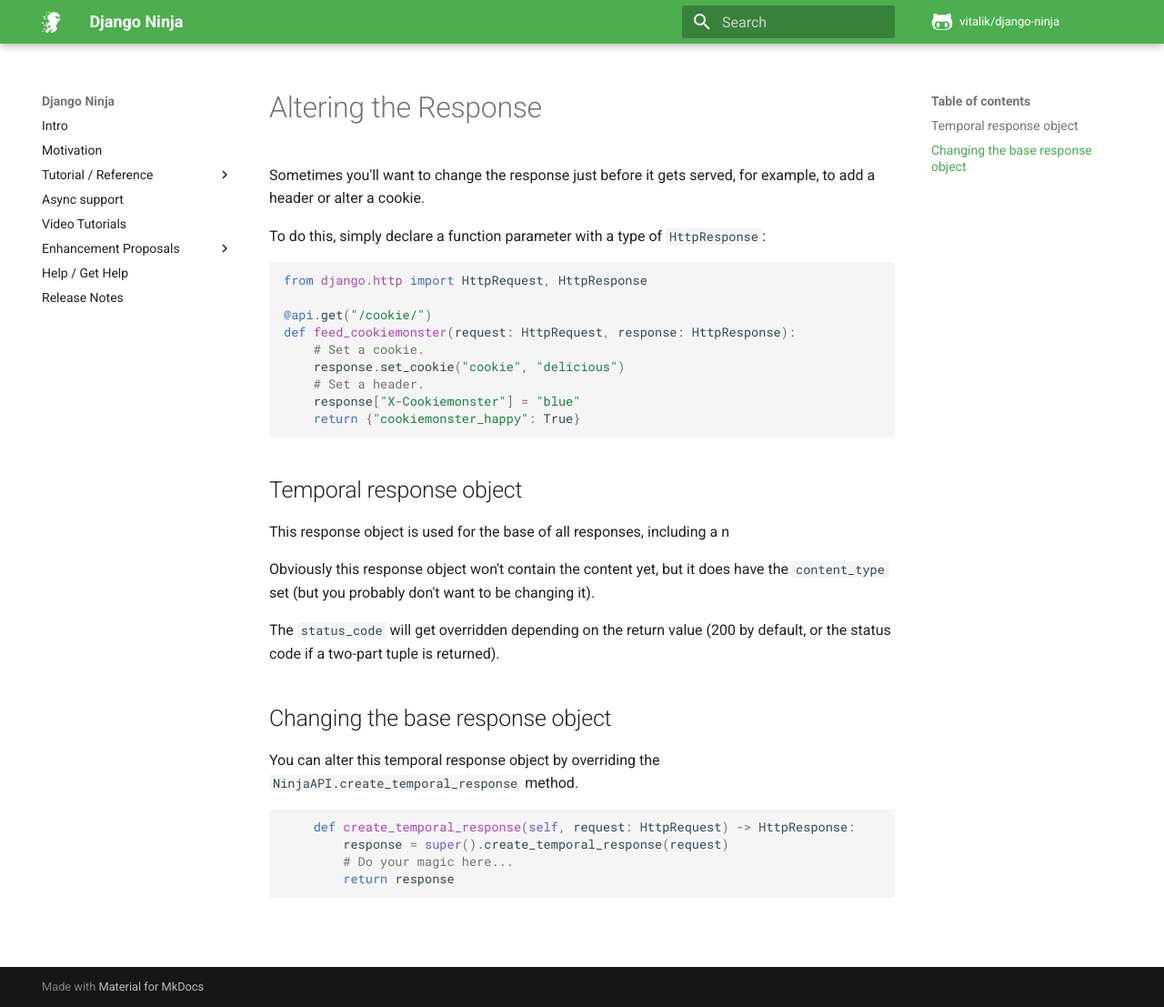
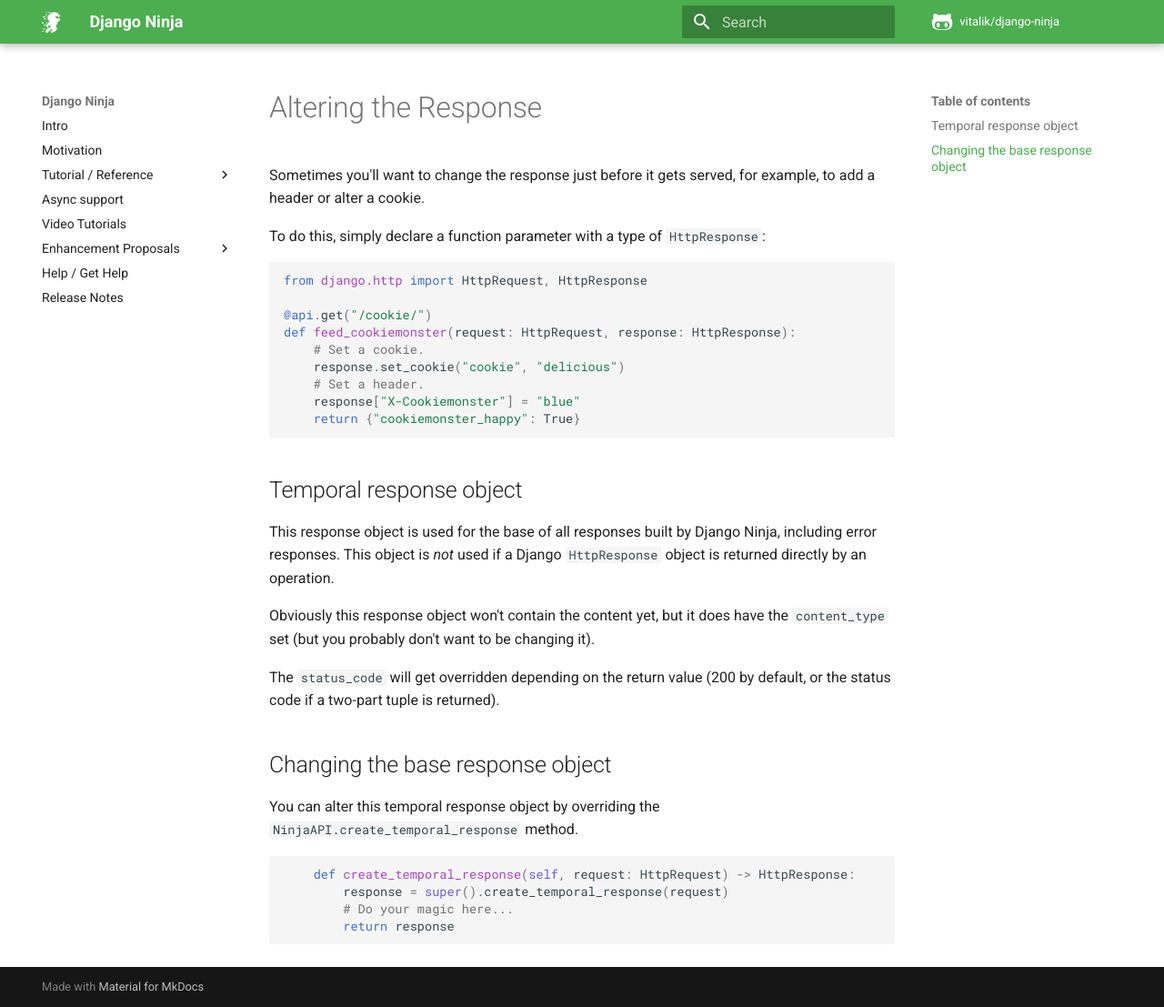
Before and after one commit to rainbow1016/django-master, an MkDocs documentation site: the page built from docs/docs/tutorial/temporal_response.md, in a window 1280 px wide and 1107 px high. Shown: the whole window at 91% size. Built offline with MkDocs 1.6.1 and Material for MkDocs 9.7.7, drawn with Linux system fonts in a browser that asks for light colours; comment, search, counter and statistics services are not loaded.

Commit message:
Fix an unfinished sentence in the temporal response docs

```diff
--- a/docs/docs/tutorial/temporal_response.md
+++ b/docs/docs/tutorial/temporal_response.md
@@ -19,7 +19,7 @@ def feed_cookiemonster(request: HttpRequest, response: HttpResponse):
 
 ## Temporal response object
 
-This response object is used for the base of all responses, including a n
+This response object is used for the base of all responses built by Django Ninja, including error responses. This object is *not* used if a Django `HttpResponse` object is returned directly by an operation.
 
 Obviously this response object won't contain the content yet, but it does have the `content_type` set (but you probably don't want to be changing it).
 
```
